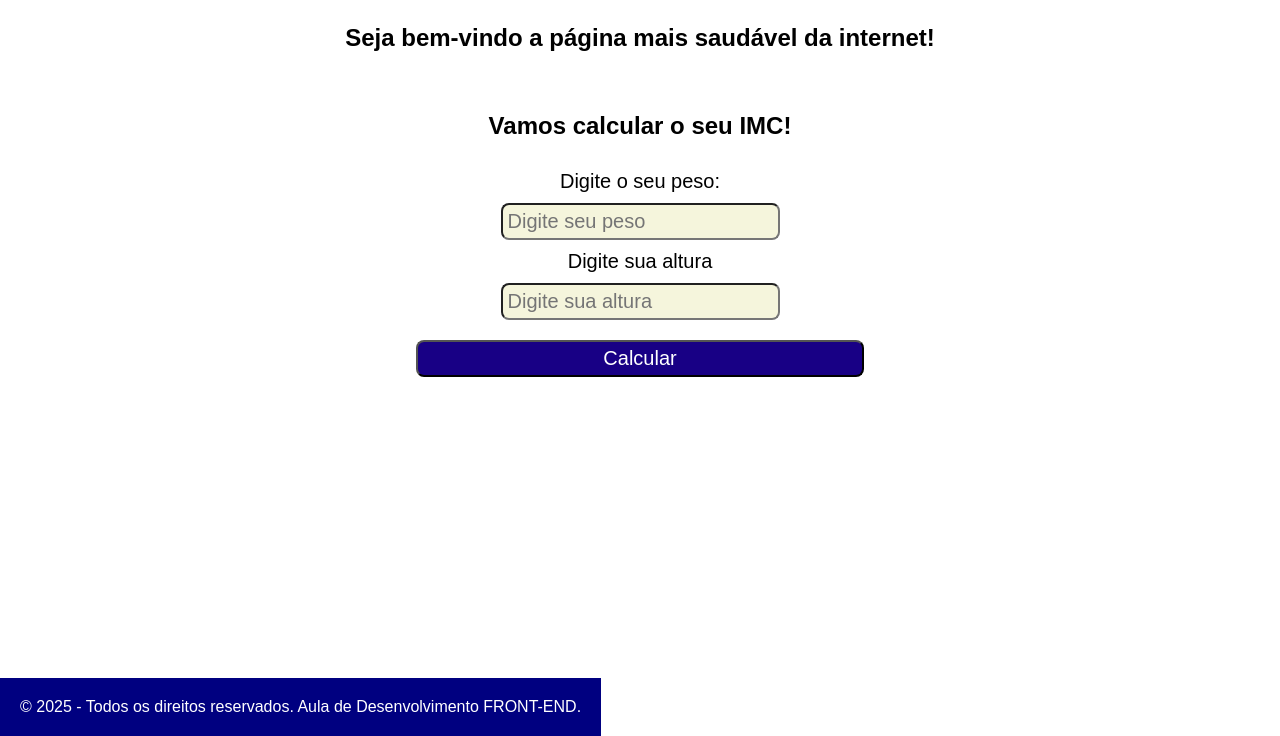
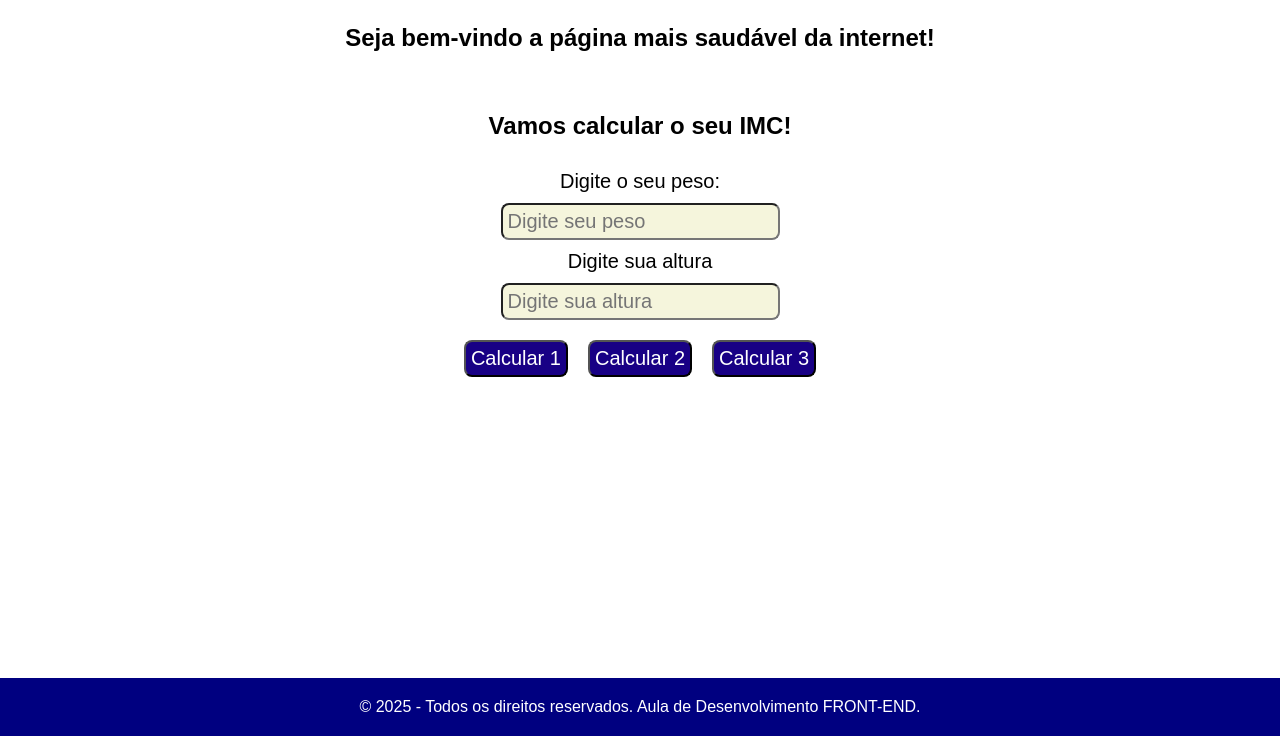
Before and after one commit to nattane-costa/CaculodeIMC, a plain HTML site: page index.html in a window 1280 px wide. Shown: the part 64-800 px from the top of the page. Drawn offline with Linux system fonts and the light colour scheme.

Commit message:
calculadora 2.0

```diff
--- a/index.html
+++ b/index.html
@@ -30,6 +30,7 @@
         <input
           type="number"
           id="peso"
+          class = "entradadedados"
           placeholder="Digite seu peso"
           required
         />
@@ -38,11 +39,18 @@
         <input
           type="number"
           id="altura"
+          class="entradadedados"
           placeholder="Digite sua altura"
           required
         />
 
-        <button onclick="calcularIMC()">Calcular</button>
+<div id="container-botoes">
+  <button onclick="calcularIMC(event, tipo=1)">Calcular 1</button>
+  <button onclick="calcularIMC(event, tipo=2)">Calcular 2</button>
+  <button onclick="calcularIMC(event, tipo=3)">Calcular 3</button>
+</div>
+
+<h4 id="resultado"></h4>
 
     </main>
 
--- a/script.js
+++ b/script.js
@@ -1,4 +1,5 @@
-function calcularIMC(){
+function calcularIMC(event, tipo){
+    event.preventDefault();
 
     let peso = document.getElementById("peso").value;
     let altura = document.getElementById("altura").value;
@@ -7,10 +8,26 @@ function calcularIMC(){
 
     let imc = peso / (altura * altura);
 
-    alert(imc);
+    imc = imc.toFixed(2);
+
+    mensagem_final = "Seu IMC é de " + imc + ". ";
 
     if(imc < 18.5)
-        alert("abaixo do peso");
-    else alert("peso normal ou acima do peso")
+        mensagem_final += "Você está abaixo do peso.";
+    else if(imc < 25)
+         mensagem_final += "Você está saudável.";
+    else if(imc < 30)
+         mensagem_final += "Você está com sobrepeso.";
+    else if(imc < 35)
+         mensagem_final += "Você está com Obesidade Grau I.";
+    else if(imc < 40)
+         mensagem_final += "Você está com Obesidade Grau II.";
+    else  mensagem_final += "Você está com Obesidade Grau III.";
+
+    if(tipo == 1) alert(mensagem_final);
+    else if(tipo == 2)
+        document.getElementById("resultado").
+    textContent = mensagem_final;
+        else console.log(mensagem_final);
 
 };
--- a/style.css
+++ b/style.css
@@ -15,6 +15,7 @@ header {
 footer {
   background-color: navy;
   color: white;
+  width: 100%;
   text-align: center;
   position: fixed;
   bottom: 0;
@@ -70,9 +71,13 @@ a {
   padding: 5px;
   border-radius: 8px;
   margin: 10px;
-  width: 100%;
   background-color: rgb(24, 0, 133);
   color: white;
+}
+
+#formularioLogin button:hover {
+  background-color: black;
+  cursor: pointer;
 }
 
 main {
@@ -80,3 +85,7 @@ main {
   flex-direction: column;
   align-items: center;
 }
+
+#container-botoes {
+  display: flex;
+}
```
